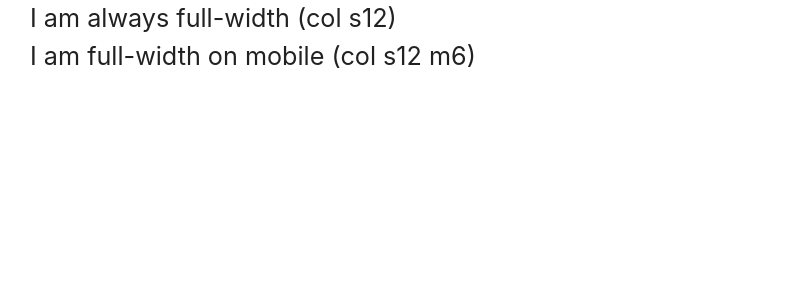
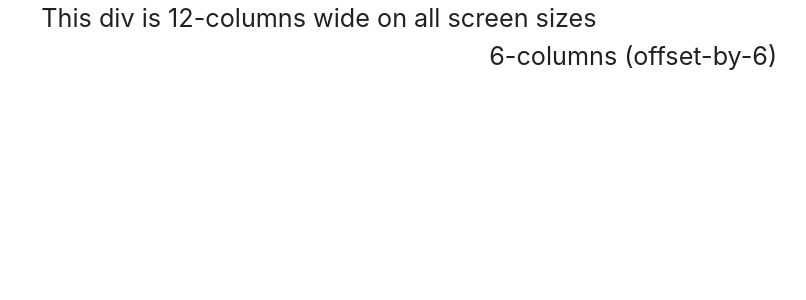
Before and after one commit to landersoft/SGC, a Django app: page / in a window 1280 px wide. Shown: the top 300 px of the page, without its empty margins (162-968 px from the left). Run offline with Django 3.2, Linux system fonts and the light colour scheme; some libraries are stand-ins or nearby versions.

Commit message:
cambio en index

```diff
--- a/SGC/templates/index.html
+++ b/SGC/templates/index.html
@@ -16,8 +16,10 @@
       <body>
       <div class="container">
 
-      <div class="grid-example col s12 offset-s4"><span class="flow-text">I am always full-width (col s12)</span></div>
-      <div class="grid-example col s12 m6"><span class="flow-text">I am full-width on mobile (col s12 m6)</span></div>
+      <div class="row">
+      <div class="col s12"><span class="flow-text">This div is 12-columns wide on all screen sizes</span></div>
+      <div class="col s6 offset-s6"><span class="flow-text">6-columns (offset-by-6)</span></div>
+    </div>
 
 
       </div>
```
